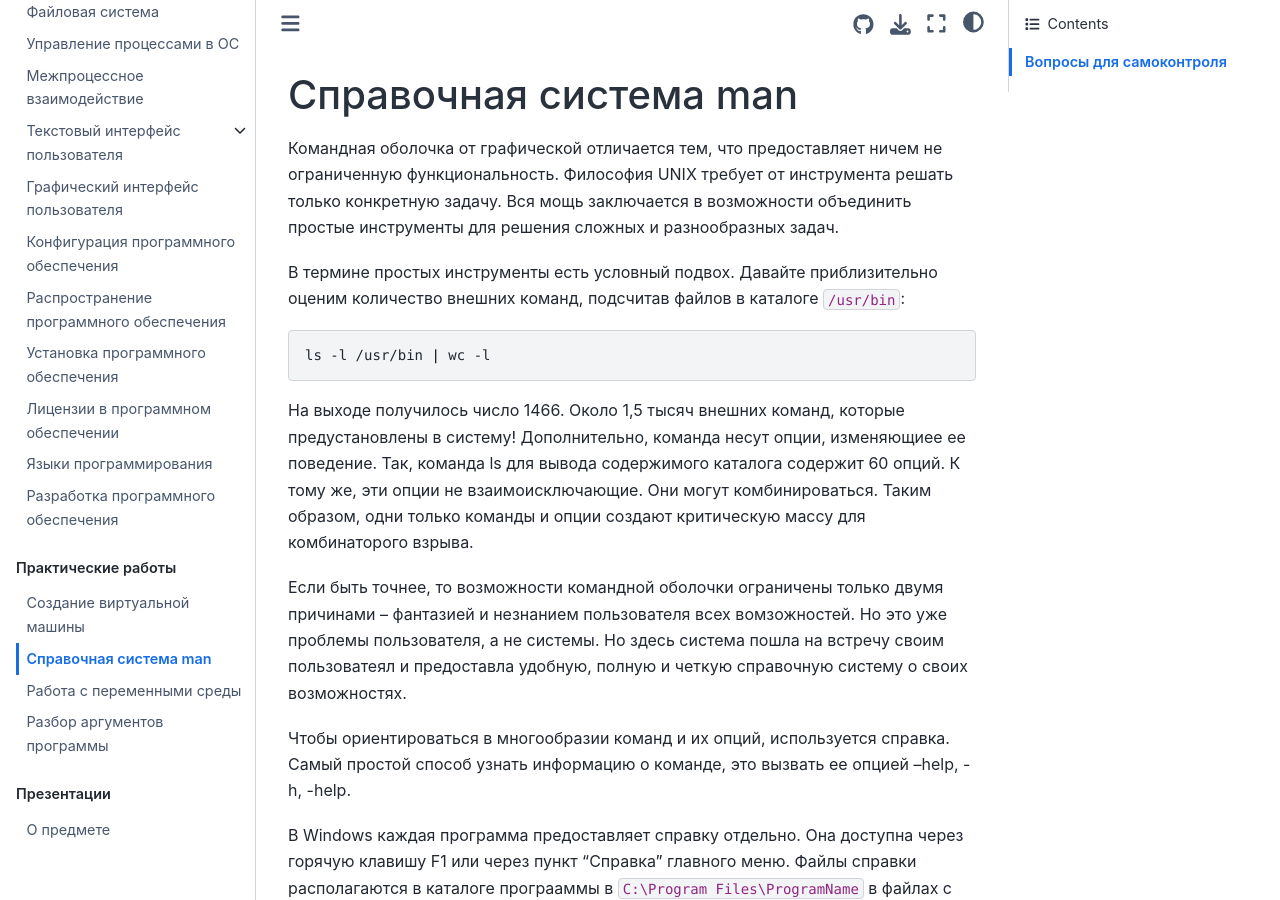
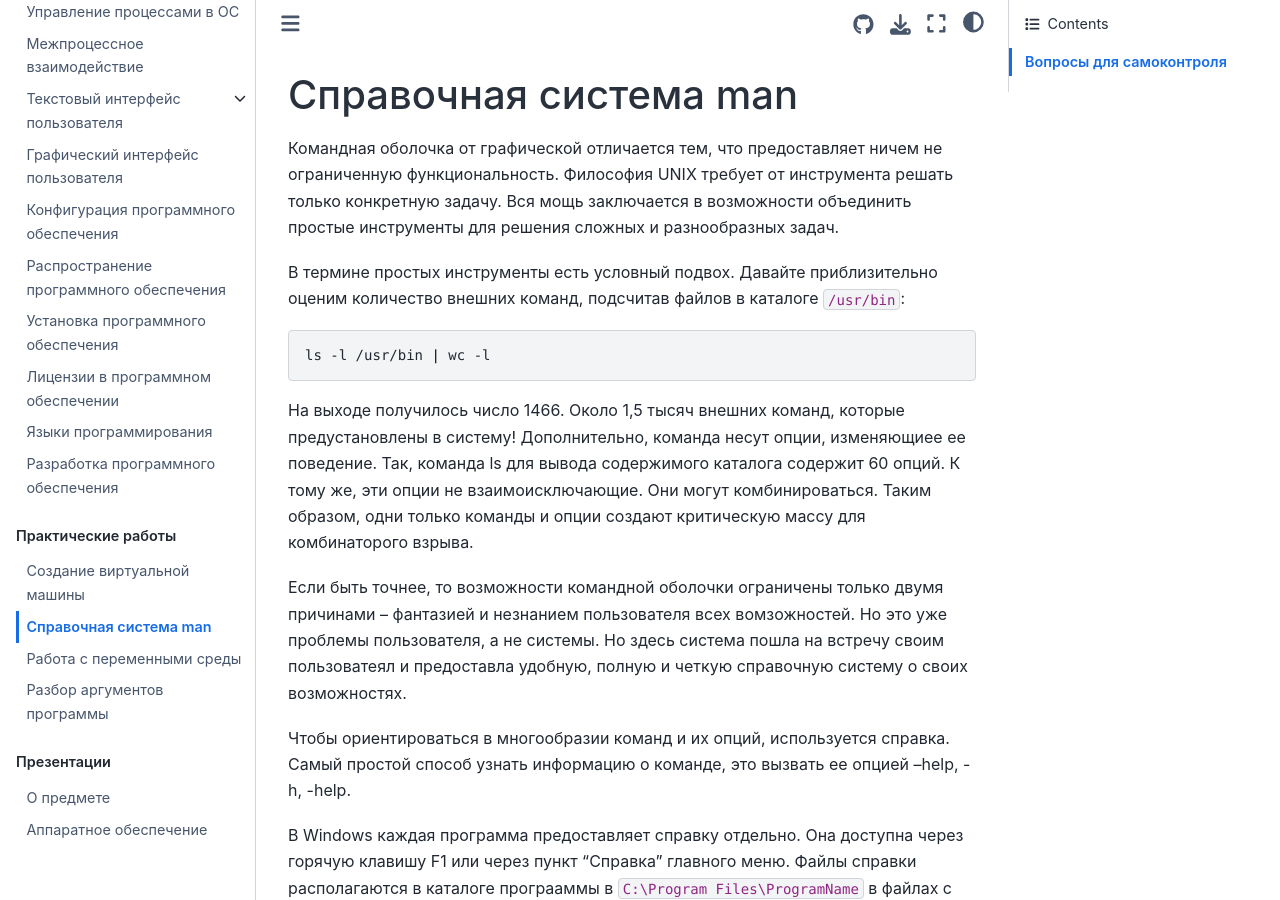
Before and after one commit to wolodyx/sppo, a Jupyter Book: the page built from labour/help-system.md, in a window 1280 px wide and 900 px high. Built offline with Jupyter Book 1.0.4 settings and Sphinx 7.4.7 and the Sphinx Book theme 1.1.4, drawn with Linux system fonts in a browser that asks for light colours; part of the change alters nothing that is shown.

Commit message:
Second presentation

```diff
--- a/_toc.yml
+++ b/_toc.yml
@@ -39,3 +39,4 @@ parts:
 - caption: Презентации
   chapters:
   - file: report/intro.md
+  - file: report/computer-hardware
```
